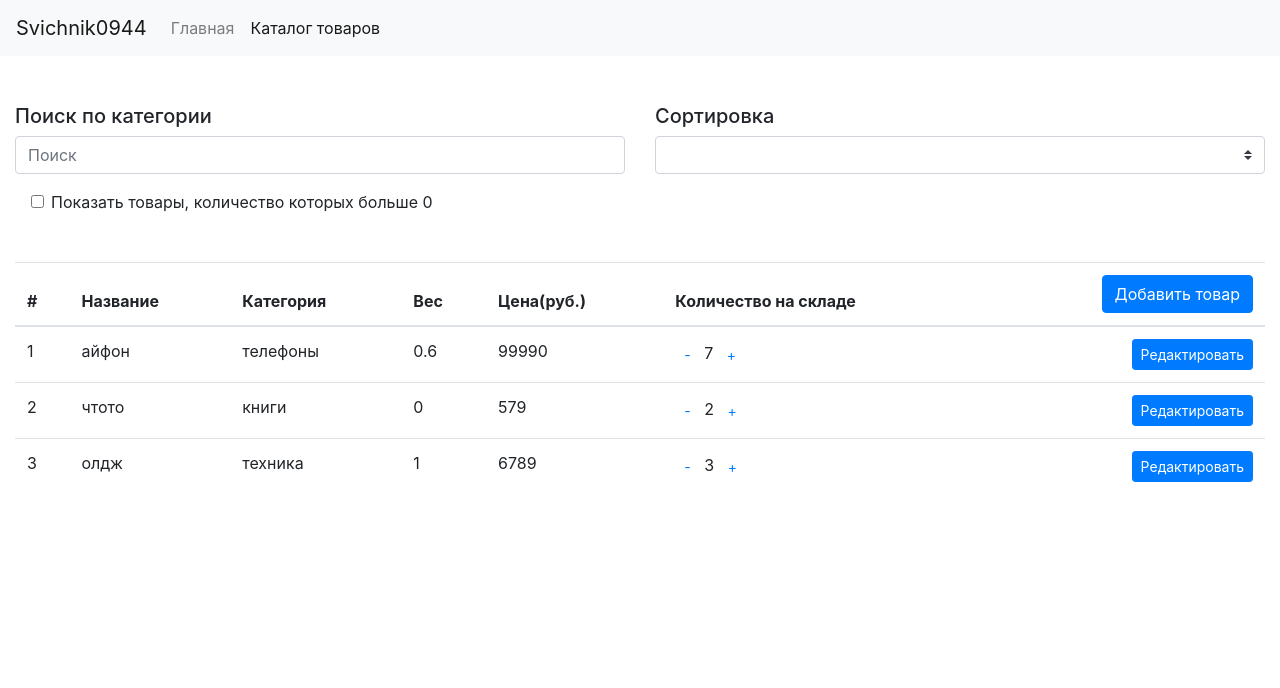
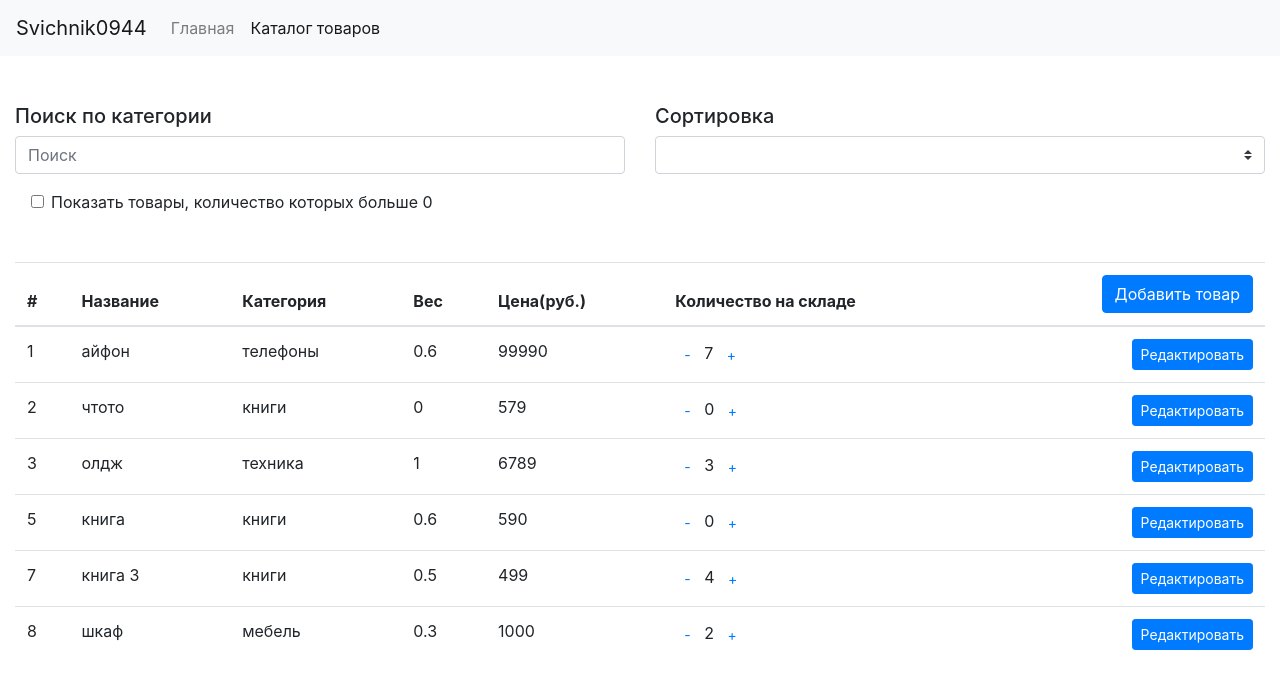
Before and after one commit to Valentina-Svichnik/JS_exam_svichnik0944, an Angular app: page /products in a window 1280 px wide. Shown: the top 688 px of the page. Built offline with nearby package versions, Linux system fonts and the light colour scheme; data requests are answered from the project's data file.

Commit message:
prohibition to add 0 count

```diff
--- a/db.json
+++ b/db.json
@@ -17,7 +17,7 @@
       "manufacturer": null,
       "category": "книги",
       "weight": "0",
-      "count": 2,
+      "count": 0,
       "id": 2
     },
     {
@@ -29,6 +29,36 @@
       "weight": "1",
       "count": 3,
       "id": 3
+    },
+    {
+      "name": "книга",
+      "vendor": "олд89апр",
+      "price": "590",
+      "manufacturer": "Россия",
+      "category": "книги",
+      "weight": "0.6",
+      "count": "0",
+      "id": 5
+    },
+    {
+      "name": "книга 3",
+      "vendor": "щш9876пнри",
+      "price": "499",
+      "manufacturer": null,
+      "category": "книги",
+      "weight": "0.5",
+      "count": 4,
+      "id": 7
+    },
+    {
+      "name": "шкаф",
+      "vendor": "ло98ж",
+      "price": "1000",
+      "manufacturer": null,
+      "category": "мебель",
+      "weight": "0.3",
+      "count": 2,
+      "id": 8
     }
   ]
 }
--- a/src/app/products/product-edit/product-edit.component.html
+++ b/src/app/products/product-edit/product-edit.component.html
@@ -25,6 +25,7 @@
           id="price"
           placeholder="1999"
           formControlName="price"
+          min="0"
         />
 
         <label for="manufacturer">Производитель</label>
@@ -51,6 +52,7 @@
           id="weight"
           placeholder="0.5"
           formControlName="weight"
+          min="0"
         />
 
         <label for="count">Количество на складе</label>
@@ -60,6 +62,7 @@
           id="count"
           placeholder="0"
           formControlName="count"
+          min="0"
         />
       </div>
        <button class="btn btn-primary mr-4" [disabled]="productForm.invalid" (click)="onSave()">    <!-- [disabled]="userForm.invalid" (click)="onSave()" -->
--- a/src/app/products/product-edit/product-edit.component.ts
+++ b/src/app/products/product-edit/product-edit.component.ts
@@ -32,7 +32,7 @@ export class ProductEditComponent implements OnInit {
       manufacturer: new FormControl(null),
       category: new FormControl(null, [Validators.required]),
       weight: new FormControl(null, [Validators.required]),
-      count: new FormControl(1, [Validators.required]),
+      count: new FormControl(null, [Validators.min(1), Validators.required]),
     });
     this.getData();
   }
```
